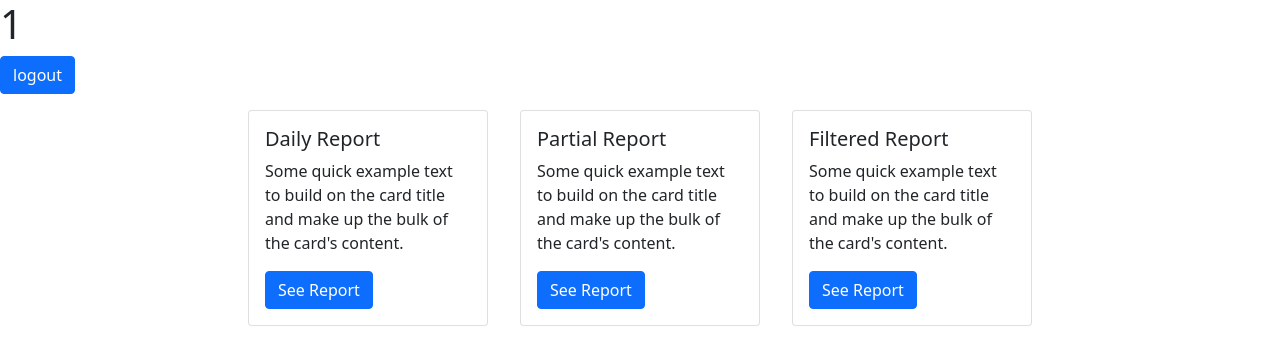
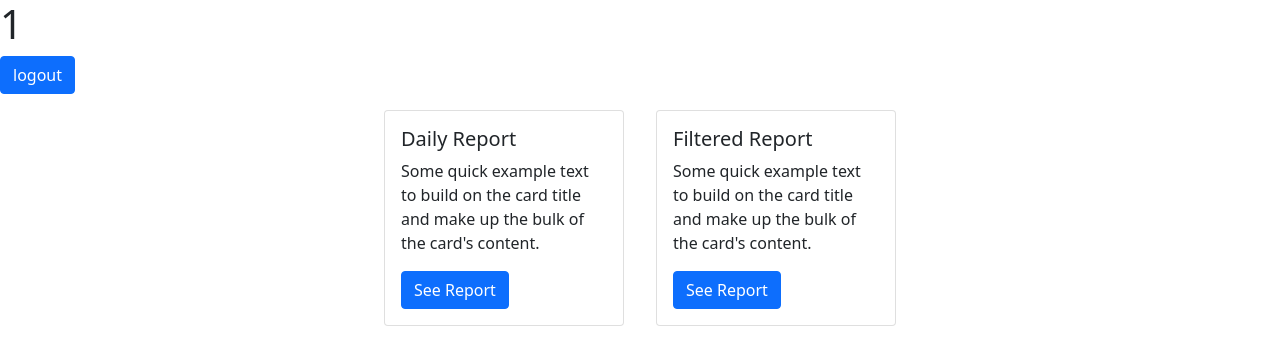
Before and after one commit to alanyousefzadeh/automotion-reports-web-platform, a React (Create React App) app in the folder client/: page /reportSelect/1 in a window 1280 px wide. Shown: the top 364 px of the page. Built offline with nearby package versions, Linux system fonts and the light colour scheme.

Commit message:
temporarily removing partial report option

```diff
--- a/client/src/pages/ReportSelectPage/ReportSelectPage.js
+++ b/client/src/pages/ReportSelectPage/ReportSelectPage.js
@@ -10,10 +10,10 @@ const reports = [
           title: "Daily Report",
 
         },
-        {
-          id: 2,
-          title: "Partial Report",
-        },
+        // {
+        //   id: 2,
+        //   title: "Partial Report",
+        // },
         {
           id: 3,
           title: "Filtered Report",
```
